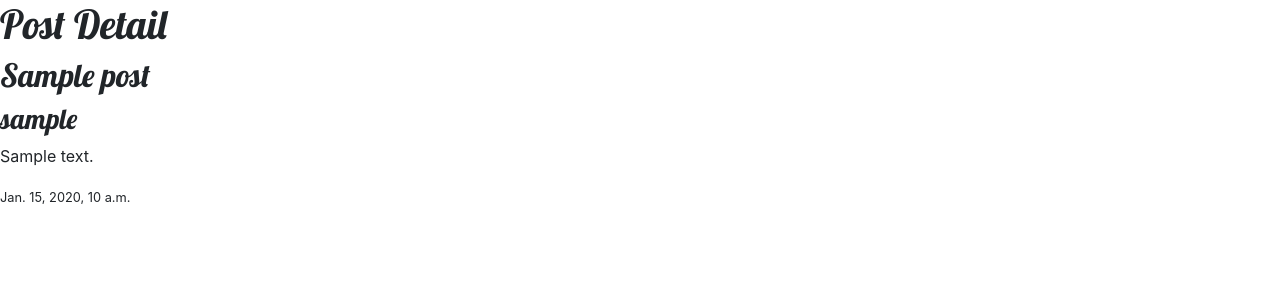
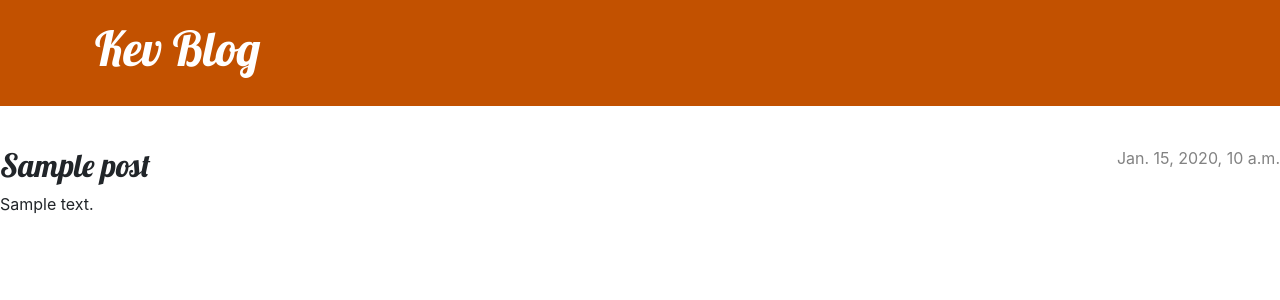
Before and after one commit to kiarieking/kev-blog, a Django app: page /1/post_detail in a window 1280 px wide. Shown: the top 300 px of the page. Run offline with Django 3.2, Linux system fonts and the light colour scheme; tables that the repository leaves empty hold one stand-in row (values such as "Sample post").

Commit message:
post detail template formatting

```diff
--- a/blog/templates/base.html
+++ b/blog/templates/base.html
@@ -9,6 +9,11 @@
         <link rel="stylesheet" href="{% static 'css/blog.css' %}">
     </head>
 <body>
+    <header class="page-header">
+        <div class="container">
+            <h1><a href="/"> Kev Blog</a></h1>
+        </div>
+    </header>
     {% block content %}
     {% endblock %}
 </body>
--- a/blog/templates/blog/post_detail.html
+++ b/blog/templates/blog/post_detail.html
@@ -1,8 +1,12 @@
 {% extends 'base.html' %}
 {% block content %}
-    <h1>Post Detail</h1>
-<h2>{{post.title}}</h2>
-<h3>{{post.author}}</h3>
-<p>{{post.text}}</p>
-<small>{{post.created_date}}</small>
+    <article class="post">
+        {% if post.published_date %}
+            <time class="date">
+                {{post.published_date}}
+            </time>
+        {% endif %}
+        <h2>{{post.title}}</h2>
+        <p>{{post.text|linebreaksbr}}</p>
+    </article>
 {% endblock %}
```
Also changed, not shown: blog/templates/blog/post_list.html (+1 -6 lines).
